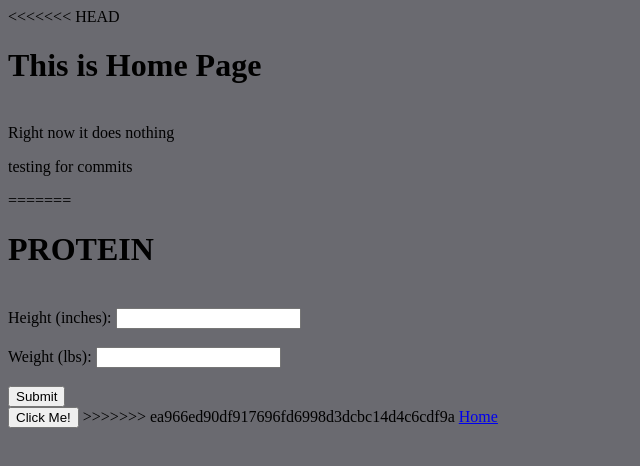
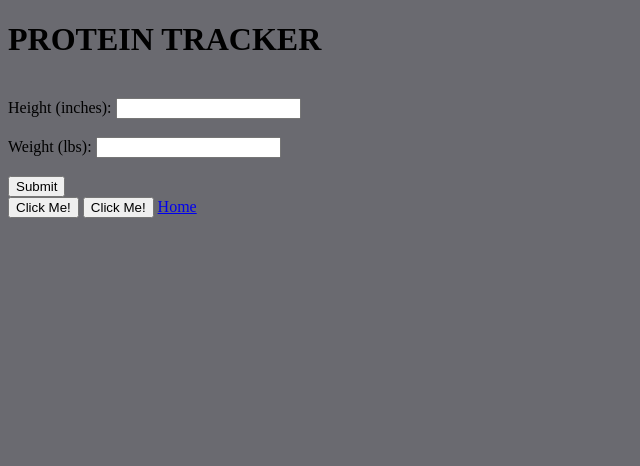
Before and after one commit to sam-barbeau/HackIllinois, a plain HTML site: page src/index.html in a window 1280 px wide. Shown: the whole page, without its empty margins (0-640 px from the left). Drawn offline with Linux system fonts and the light colour scheme.

Commit message:
change title

```diff
--- a/src/index.html
+++ b/src/index.html
@@ -13,12 +13,7 @@
         </script>
     </head>
     <body>
-<<<<<<< HEAD
-        <h1>This is Home Page</h1> <br>
-        Right now it does nothing <br>
-        <p>testing for commits</p>
-=======
-        <h1>PROTEIN</h1> <br>
+        <h1>PROTEIN TRACKER</h1> <br>
         <form action="/action_page.php">
             <label for="fname">Height (inches):</label>
             <input type="text" id="fname" name="fname"><br><br>
@@ -27,8 +22,9 @@
             <input type="submit" value="Submit">
         </form>
         <button type="button">Click Me!</button>
->>>>>>> ea966ed90df917696fd6998d3dcbc14d4c6cdf9a
     </body>
+    <button type="button">Click Me!</button>
+    <a class="button" href="file:///Users/sambarbeau/TESTING%20hack/src/new_page.html"></a>
     <a href="file:///Users/sambarbeau/TESTING%20hack/src/new_page.html">Home</a></p>
     <body style="background-color:rgb(106, 106, 112);">
 </html>
```
